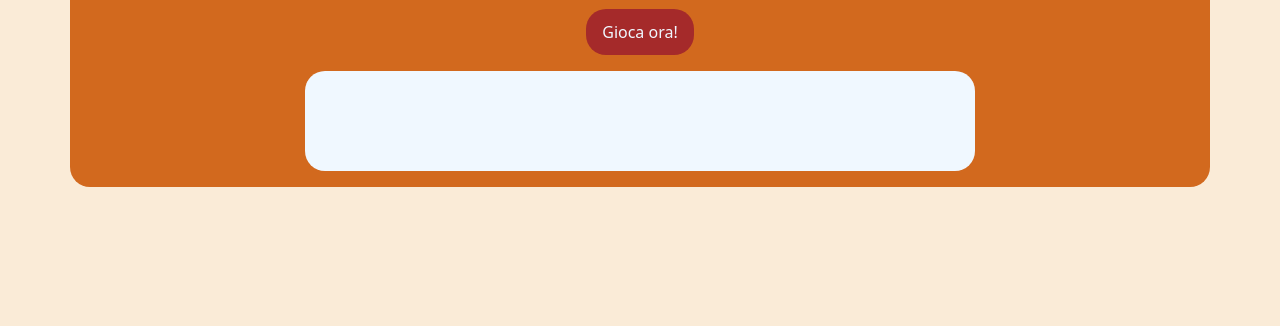
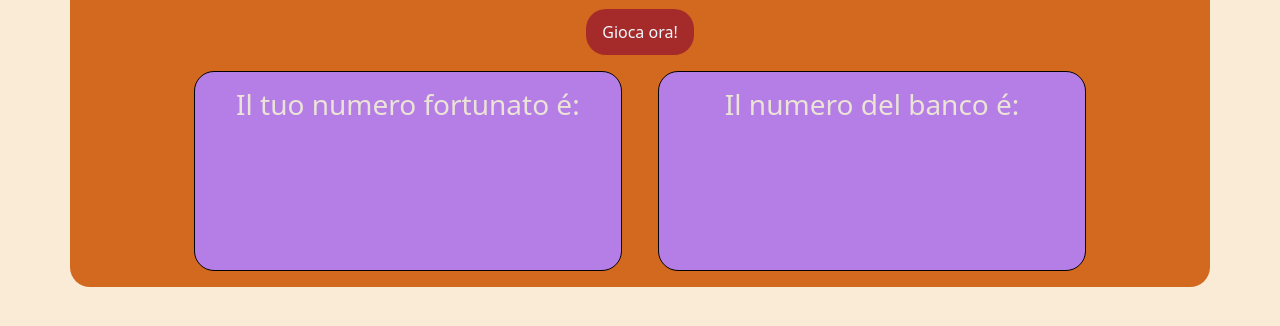
Before and after one commit to Silvia-Du/js-mail-dadi, a plain HTML site: page index.html in a window 1280 px wide. Shown: the part 428-754 px from the top of the page. Drawn offline with nearby package versions, Linux system fonts and the light colour scheme.

Commit message:
dadi: creata sezione di output per i numeri randomici

```diff
--- a/css/style.css
+++ b/css/style.css
@@ -31,3 +31,23 @@ body{
   color: brown;
   background-color: aliceblue;
 }
+
+.output-dadi{
+  min-height: 200px;
+  width: 80%;
+  margin: 0 auto;
+  border-radius: 20px;
+}
+
+.number{
+  width: 48%;
+  border-radius: 20px;
+  border: 1px solid black;
+  background-color: rgb(180, 126, 230);
+}
+
+#output-human,
+#output-pc{
+  display: inline-block;
+  font-size: 2.7rem;
+}
--- a/index.html
+++ b/index.html
@@ -33,8 +33,16 @@
       </div>
       <div class="col-12 text-center">
         <button id="btn-gioca" type="button" class="btn sd-btn mb-3">Gioca ora!</button>
-        <div class="output-mail d-flex align-items-center justify-content-center">
-          <h3 id="output-email"></h3>
+        <div class="output-dadi d-flex justify-content-between">
+          <div class="human number p-3">
+            <h3>Il tuo numero fortunato &eacute;:</h3>
+            <span id="output-human"></span>
+          </div>
+          <div class="pc number p-3">
+            <h3>Il numero del banco &eacute;:</h3>
+            <span id="output-pc"></span>
+          </div>
+        </div>
         </div>
       </div>
     </div>
--- a/js/script.js
+++ b/js/script.js
@@ -43,6 +43,8 @@ const numberList =[1, 2, 3, 4, 5, 6]
 console.log('lista lenght', numberList.length);
 
 const btnGiocaOra =document.querySelector('#btn-gioca')
+const outputHumanN =document.getElementById('output-human');
+const outputPc =document.getElementById('output-pc');
 
 btnGiocaOra.addEventListener('click', function(){
 
```
